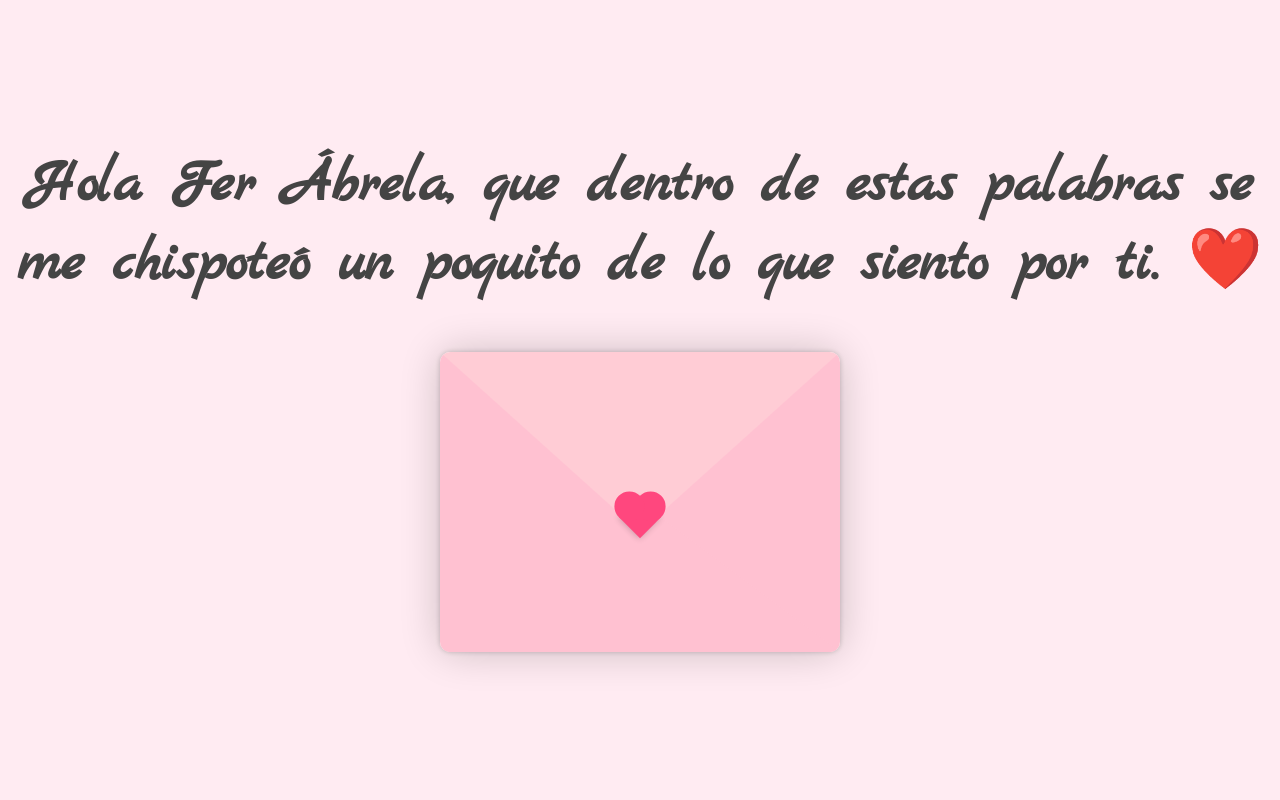
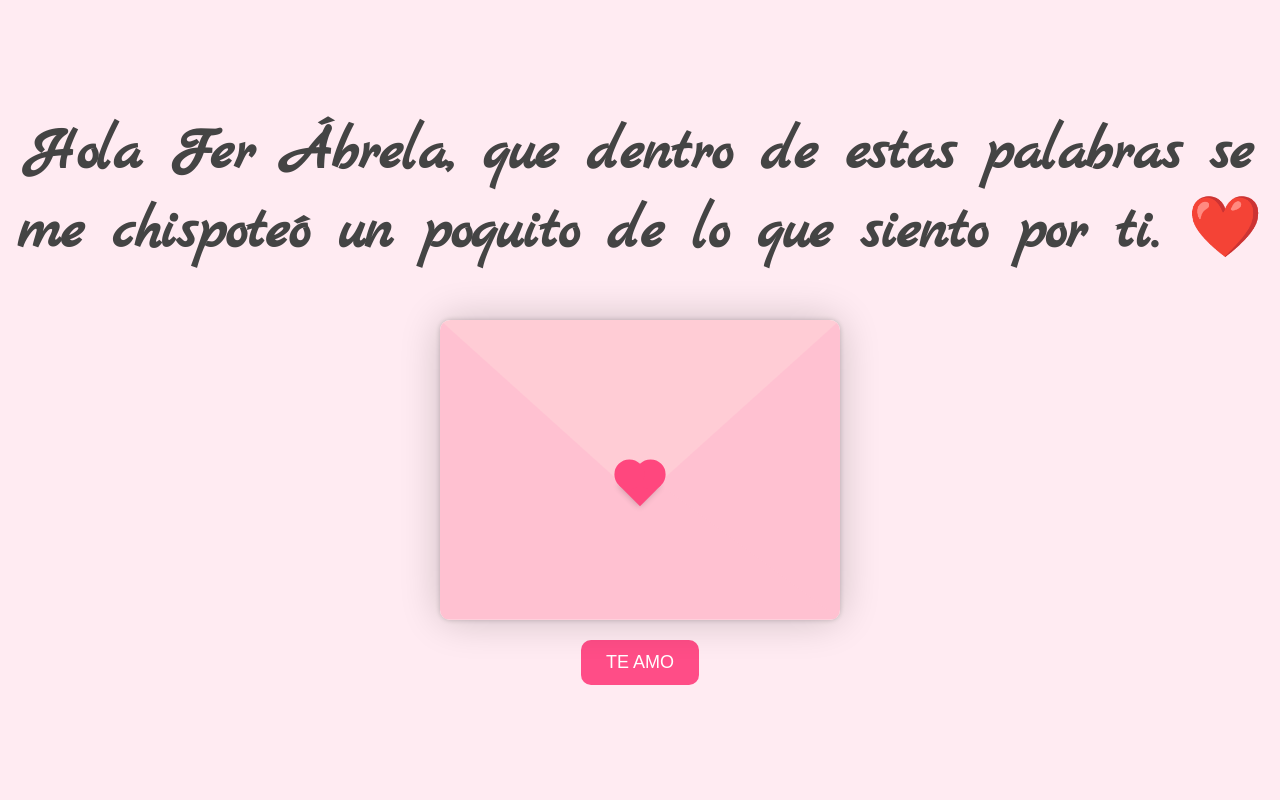
Before and after one commit to Leascloud22/Leascloud22.github.io, a plain HTML site: page index.html in a window 1280 px wide. Drawn offline with Linux system fonts and the light colour scheme.

Commit message:
Update index.html

```diff
--- a/index.html
+++ b/index.html
@@ -47,5 +47,6 @@ Toñito
     <script src="script2.js"></script>
 
 <a href="rosa.html">
+  <button>TE AMO</button>
 </body>
 </html>
```
